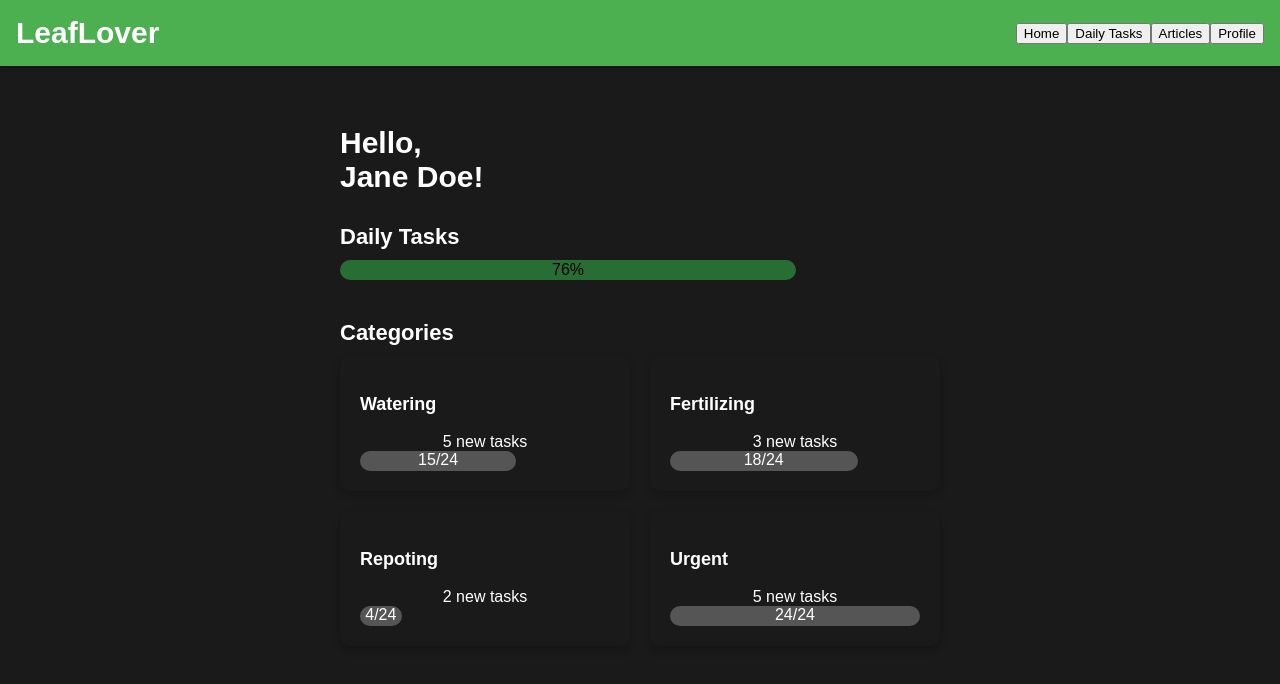
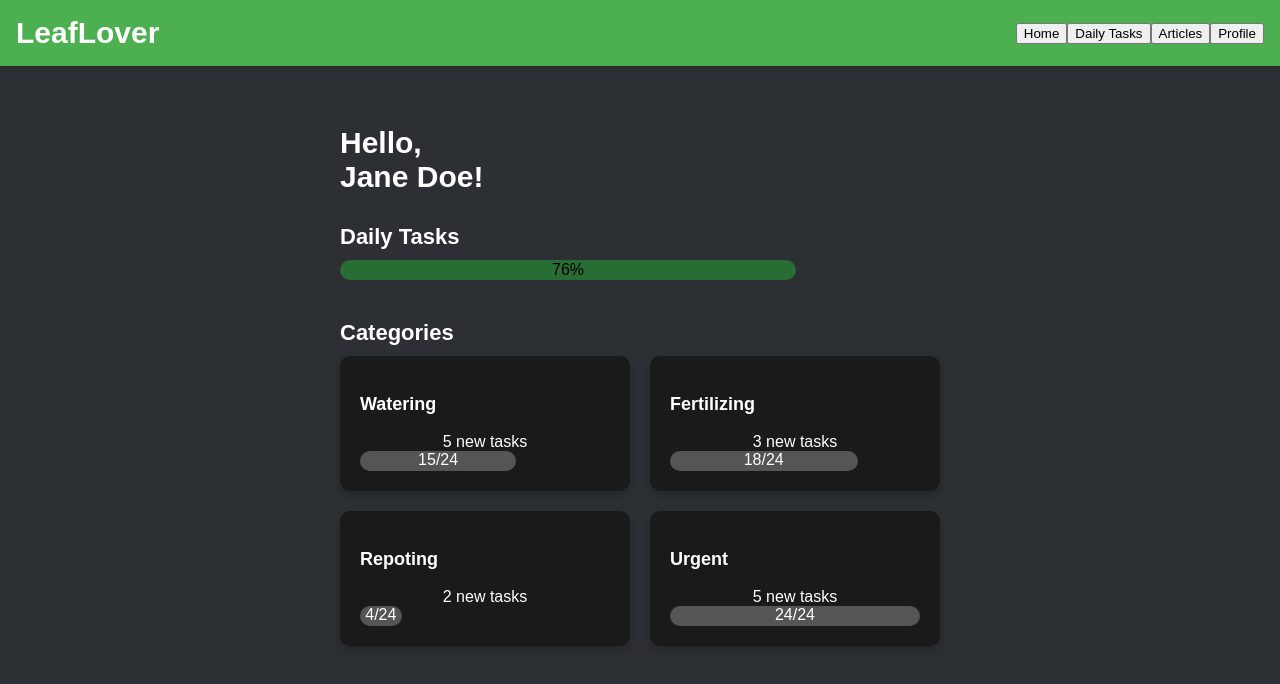
Before and after one commit to elvinafahlgren/leaflover, a React (Create React App) app: page / in a window 1280 px wide. Shown: the top 684 px of the page. Built offline with nearby package versions, Linux system fonts and the light colour scheme.

Commit message:
delete background color

```diff
--- a/src/styles/DailyTasks.css
+++ b/src/styles/DailyTasks.css
@@ -1,5 +1,4 @@
 body {
-    background-color: #1A1A1A; /* Fond noir pour toute la page */
     color: #fff; /* Couleur du texte blanc */
 }
 
```
